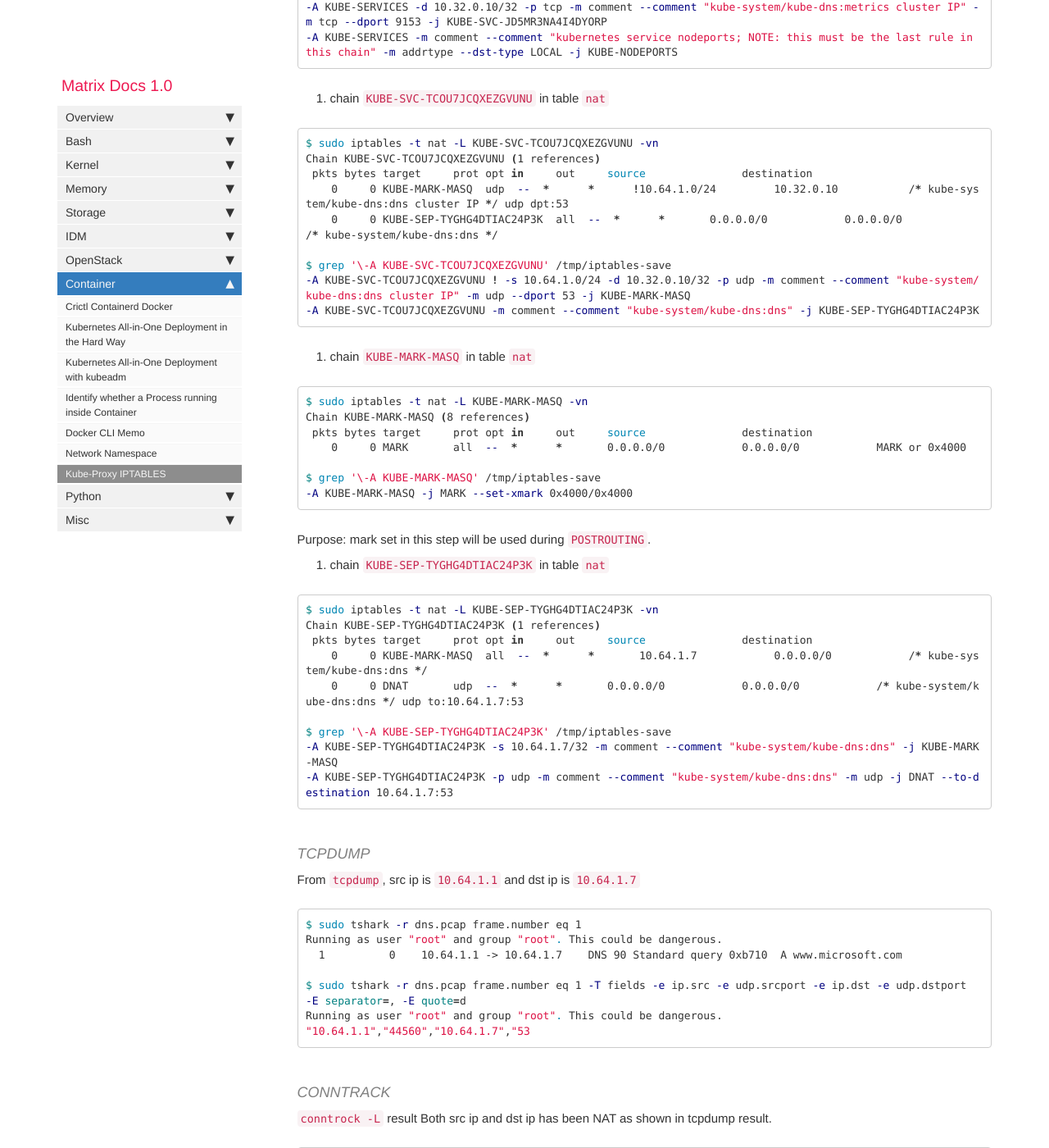
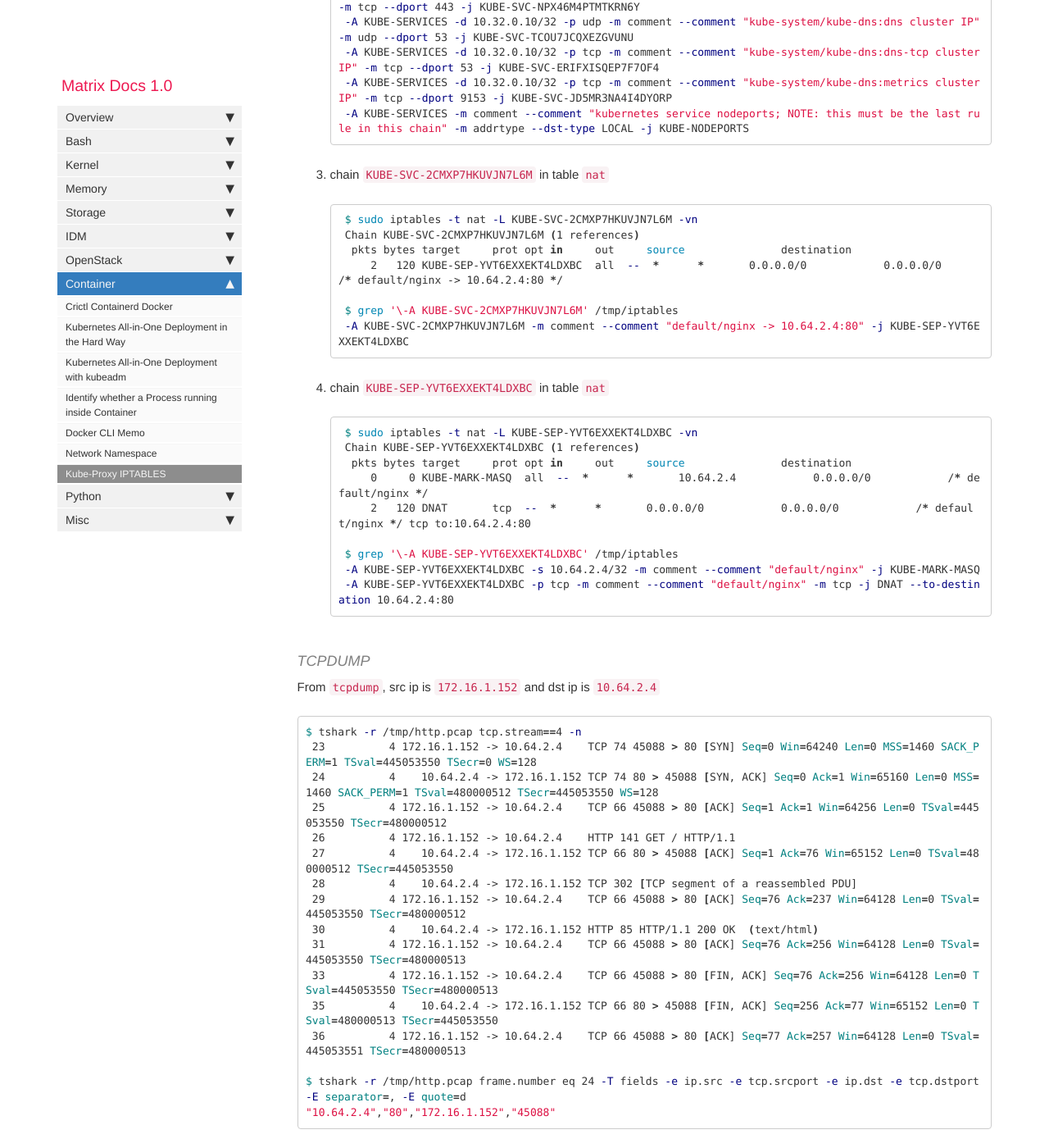
Before and after one commit to matrixzj/documentations, a Jekyll site: the page built from pages/container/kube-proxy_iptables.md, in a window 1280 px wide and 1400 px high, scrolled down 2165 px. Shown: the whole window at 82% size. Built offline with Jekyll 4.4.1, drawn with Linux system fonts in a browser that asks for light colours; comment, search, counter and statistics services are not loaded; some of the changed text lies outside the part shown.

Commit message:
20240221

````diff
--- a/pages/container/kube-proxy_iptables.md
+++ b/pages/container/kube-proxy_iptables.md
@@ -47,93 +47,86 @@ spec:
 1. chain `PREROUTING` in table `nat`
     ```bash
     $ sudo iptables -t nat -L PREROUTING -vn
-    Chain PREROUTING (policy ACCEPT 1 packets, 60 bytes)
+    Chain PREROUTING (policy ACCEPT 91 packets, 17780 bytes)
      pkts bytes target     prot opt in     out     source               destination
-       54  3657 KUBE-SERVICES  all  --  *      *       0.0.0.0/0            0.0.0.0/0            /* kubernetes service portals */
+     3102  597K KUBE-SERVICES  all  --  *      *       0.0.0.0/0            0.0.0.0/0            /* kubernetes service portals */
 
-    $ grep '\-A PREROUTING' /tmp/iptables-save
+    $ grep '\-A PREROUTING' /tmp/iptables
     -A PREROUTING -m comment --comment "kubernetes service portals" -j KUBE-SERVICES
     ```
 
 2. chain `KUBE-SERVICES` in table `nat`
+    ```bash
+    $ sudo iptables -t nat -L KUBE-SERVICES -vn
+    Chain KUBE-SERVICES (2 references)
+     pkts bytes target     prot opt in     out     source               destination
+        2   120 KUBE-SVC-2CMXP7HKUVJN7L6M  tcp  --  *      *       0.0.0.0/0            10.32.0.251          /* default/nginx cluster IP */ tcp dpt:80
+        0     0 KUBE-SVC-NPX46M4PTMTKRN6Y  tcp  --  *      *       0.0.0.0/0            10.32.0.1            /* default/kubernetes:https cluster IP */ tcp dpt:443
+        0     0 KUBE-SVC-TCOU7JCQXEZGVUNU  udp  --  *      *       0.0.0.0/0            10.32.0.10           /* kube-system/kube-dns:dns cluster IP */ udp dpt:53
+        0     0 KUBE-SVC-ERIFXISQEP7F7OF4  tcp  --  *      *       0.0.0.0/0            10.32.0.10           /* kube-system/kube-dns:dns-tcp cluster IP */ tcp dpt:53
+        0     0 KUBE-SVC-JD5MR3NA4I4DYORP  tcp  --  *      *       0.0.0.0/0            10.32.0.10           /* kube-system/kube-dns:metrics cluster IP */ tcp dpt:9153
+     3858  231K KUBE-NODEPORTS  all  --  *      *       0.0.0.0/0            0.0.0.0/0            /* kubernetes service nodeports; NOTE: this must be the last rule in this chain */ ADDRTYPE match dst-type LOCAL
 
-```bash
-$ sudo iptables -t nat -L KUBE-SERVICES  -vn
-Chain KUBE-SERVICES (2 references)
- pkts bytes target     prot opt in     out     source               destination
-    0     0 KUBE-SVC-NPX46M4PTMTKRN6Y  tcp  --  *      *       0.0.0.0/0            10.32.0.1            /* default/kubernetes:https cluster IP */ tcp dpt:443
-    0     0 KUBE-SVC-ERIFXISQEP7F7OF4  tcp  --  *      *       0.0.0.0/0            10.32.0.10           /* kube-system/kube-dns:dns-tcp cluster IP */ tcp dpt:53
-    0     0 KUBE-SVC-TCOU7JCQXEZGVUNU  udp  --  *      *       0.0.0.0/0            10.32.0.10           /* kube-system/kube-dns:dns cluster IP */ udp dpt:53
-    0     0 KUBE-SVC-JD5MR3NA4I4DYORP  tcp  --  *      *       0.0.0.0/0            10.32.0.10           /* kube-system/kube-dns:metrics cluster IP */ tcp dpt:9153
-    4   240 KUBE-NODEPORTS  all  --  *      *       0.0.0.0/0            0.0.0.0/0            /* kubernetes service nodeports; NOTE: this must be the last rule in this chain */ ADDRTYPE match dst-type LOCAL
+    $ grep '\-A KUBE-SERVICES' /tmp/iptables
+    -A KUBE-SERVICES -d 10.32.0.251/32 -p tcp -m comment --comment "default/nginx cluster IP" -m tcp --dport 80 -j KUBE-SVC-2CMXP7HKUVJN7L6M
+    -A KUBE-SERVICES -d 10.32.0.1/32 -p tcp -m comment --comment "default/kubernetes:https cluster IP" -m tcp --dport 443 -j KUBE-SVC-NPX46M4PTMTKRN6Y
+    -A KUBE-SERVICES -d 10.32.0.10/32 -p udp -m comment --comment "kube-system/kube-dns:dns cluster IP" -m udp --dport 53 -j KUBE-SVC-TCOU7JCQXEZGVUNU
+    -A KUBE-SERVICES -d 10.32.0.10/32 -p tcp -m comment --comment "kube-system/kube-dns:dns-tcp cluster IP" -m tcp --dport 53 -j KUBE-SVC-ERIFXISQEP7F7OF4
+    -A KUBE-SERVICES -d 10.32.0.10/32 -p tcp -m comment --comment "kube-system/kube-dns:metrics cluster IP" -m tcp --dport 9153 -j KUBE-SVC-JD5MR3NA4I4DYORP
+    -A KUBE-SERVICES -m comment --comment "kubernetes service nodeports; NOTE: this must be the last rule in this chain" -m addrtype --dst-type LOCAL -j KUBE-NODEPORTS
+    ```
 
-$ grep '\-A KUBE-SERVICES' /tmp/iptables-save
--A KUBE-SERVICES -d 10.32.0.1/32 -p tcp -m comment --comment "default/kubernetes:https cluster IP" -m tcp --dport 443 -j KUBE-SVC-NPX46M4PTMTKRN6Y
--A KUBE-SERVICES -d 10.32.0.10/32 -p tcp -m comment --comment "kube-system/kube-dns:dns-tcp cluster IP" -m tcp --dport 53 -j KUBE-SVC-ERIFXISQEP7F7OF4
--A KUBE-SERVICES -d 10.32.0.10/32 -p udp -m comment --comment "kube-system/kube-dns:dns cluster IP" -m udp --dport 53 -j KUBE-SVC-TCOU7JCQXEZGVUNU
--A KUBE-SERVICES -d 10.32.0.10/32 -p tcp -m comment --comment "kube-system/kube-dns:metrics cluster IP" -m tcp --dport 9153 -j KUBE-SVC-JD5MR3NA4I4DYORP
--A KUBE-SERVICES -m comment --comment "kubernetes service nodeports; NOTE: this must be the last rule in this chain" -m addrtype --dst-type LOCAL -j KUBE-NODEPORTS
-```
+3. chain `KUBE-SVC-2CMXP7HKUVJN7L6M` in table `nat`
+    ```bash
+    $ sudo iptables -t nat -L KUBE-SVC-2CMXP7HKUVJN7L6M -vn
+    Chain KUBE-SVC-2CMXP7HKUVJN7L6M (1 references)
+     pkts bytes target     prot opt in     out     source               destination
+        2   120 KUBE-SEP-YVT6EXXEKT4LDXBC  all  --  *      *       0.0.0.0/0            0.0.0.0/0            /* default/nginx -> 10.64.2.4:80 */
 
-3. chain `KUBE-SVC-TCOU7JCQXEZGVUNU` in table `nat`
+    $ grep '\-A KUBE-SVC-2CMXP7HKUVJN7L6M' /tmp/iptables
+    -A KUBE-SVC-2CMXP7HKUVJN7L6M -m comment --comment "default/nginx -> 10.64.2.4:80" -j KUBE-SEP-YVT6EXXEKT4LDXBC
+    ```
 
-```bash
-$ sudo iptables -t nat -L KUBE-SVC-TCOU7JCQXEZGVUNU -vn
-Chain KUBE-SVC-TCOU7JCQXEZGVUNU (1 references)
- pkts bytes target     prot opt in     out     source               destination
-    0     0 KUBE-MARK-MASQ  udp  --  *      *      !10.64.1.0/24         10.32.0.10           /* kube-system/kube-dns:dns cluster IP */ udp dpt:53
-    0     0 KUBE-SEP-TYGHG4DTIAC24P3K  all  --  *      *       0.0.0.0/0            0.0.0.0/0            /* kube-system/kube-dns:dns */
+4. chain `KUBE-SEP-YVT6EXXEKT4LDXBC` in table `nat`
+    ```bash
+    $ sudo iptables -t nat -L KUBE-SEP-YVT6EXXEKT4LDXBC -vn
+    Chain KUBE-SEP-YVT6EXXEKT4LDXBC (1 references)
+     pkts bytes target     prot opt in     out     source               destination
+        0     0 KUBE-MARK-MASQ  all  --  *      *       10.64.2.4            0.0.0.0/0            /* default/nginx */
+        2   120 DNAT       tcp  --  *      *       0.0.0.0/0            0.0.0.0/0            /* default/nginx */ tcp to:10.64.2.4:80
 
-$ grep '\-A KUBE-SVC-TCOU7JCQXEZGVUNU' /tmp/iptables-save
--A KUBE-SVC-TCOU7JCQXEZGVUNU ! -s 10.64.1.0/24 -d 10.32.0.10/32 -p udp -m comment --comment "kube-system/kube-dns:dns cluster IP" -m udp --dport 53 -j KUBE-MARK-MASQ
--A KUBE-SVC-TCOU7JCQXEZGVUNU -m comment --comment "kube-system/kube-dns:dns" -j KUBE-SEP-TYGHG4DTIAC24P3K
-```
-
-4. chain `KUBE-MARK-MASQ` in table `nat`
-
-```bash
-$ sudo iptables -t nat -L KUBE-MARK-MASQ -vn
-Chain KUBE-MARK-MASQ (8 references)
- pkts bytes target     prot opt in     out     source               destination
-    0     0 MARK       all  --  *      *       0.0.0.0/0            0.0.0.0/0            MARK or 0x4000
-
-$ grep '\-A KUBE-MARK-MASQ' /tmp/iptables-save
--A KUBE-MARK-MASQ -j MARK --set-xmark 0x4000/0x4000
-```
-Purpose: mark set in this step will be used during `POSTROUTING`.
-
-5. chain `KUBE-SEP-TYGHG4DTIAC24P3K` in table `nat`
-
-```bash
-$ sudo iptables -t nat -L KUBE-SEP-TYGHG4DTIAC24P3K -vn
-Chain KUBE-SEP-TYGHG4DTIAC24P3K (1 references)
- pkts bytes target     prot opt in     out     source               destination
-    0     0 KUBE-MARK-MASQ  all  --  *      *       10.64.1.7            0.0.0.0/0            /* kube-system/kube-dns:dns */
-    0     0 DNAT       udp  --  *      *       0.0.0.0/0            0.0.0.0/0            /* kube-system/kube-dns:dns */ udp to:10.64.1.7:53
-
-$ grep '\-A KUBE-SEP-TYGHG4DTIAC24P3K' /tmp/iptables-save
--A KUBE-SEP-TYGHG4DTIAC24P3K -s 10.64.1.7/32 -m comment --comment "kube-system/kube-dns:dns" -j KUBE-MARK-MASQ
--A KUBE-SEP-TYGHG4DTIAC24P3K -p udp -m comment --comment "kube-system/kube-dns:dns" -m udp -j DNAT --to-destination 10.64.1.7:53
-```
+    $ grep '\-A KUBE-SEP-YVT6EXXEKT4LDXBC' /tmp/iptables
+    -A KUBE-SEP-YVT6EXXEKT4LDXBC -s 10.64.2.4/32 -m comment --comment "default/nginx" -j KUBE-MARK-MASQ
+    -A KUBE-SEP-YVT6EXXEKT4LDXBC -p tcp -m comment --comment "default/nginx" -m tcp -j DNAT --to-destination 10.64.2.4:80
+    ```
 
 #### TCPDUMP
-From `tcpdump`, src ip is `10.64.1.1` and dst ip is `10.64.1.7`
+From `tcpdump`, src ip is `172.16.1.152` and dst ip is `10.64.2.4`
 ```bash
-$ sudo tshark -r dns.pcap frame.number eq 1
-Running as user "root" and group "root". This could be dangerous.
-  1          0    10.64.1.1 -> 10.64.1.7    DNS 90 Standard query 0xb710  A www.microsoft.com
+$ tshark -r /tmp/http.pcap tcp.stream==4 -n
+ 23          4 172.16.1.152 -> 10.64.2.4    TCP 74 45088 > 80 [SYN] Seq=0 Win=64240 Len=0 MSS=1460 SACK_PERM=1 TSval=445053550 TSecr=0 WS=128
+ 24          4    10.64.2.4 -> 172.16.1.152 TCP 74 80 > 45088 [SYN, ACK] Seq=0 Ack=1 Win=65160 Len=0 MSS=1460 SACK_PERM=1 TSval=480000512 TSecr=445053550 WS=128
+ 25          4 172.16.1.152 -> 10.64.2.4    TCP 66 45088 > 80 [ACK] Seq=1 Ack=1 Win=64256 Len=0 TSval=445053550 TSecr=480000512
+ 26          4 172.16.1.152 -> 10.64.2.4    HTTP 141 GET / HTTP/1.1
+ 27          4    10.64.2.4 -> 172.16.1.152 TCP 66 80 > 45088 [ACK] Seq=1 Ack=76 Win=65152 Len=0 TSval=480000512 TSecr=445053550
+ 28          4    10.64.2.4 -> 172.16.1.152 TCP 302 [TCP segment of a reassembled PDU]
+ 29          4 172.16.1.152 -> 10.64.2.4    TCP 66 45088 > 80 [ACK] Seq=76 Ack=237 Win=64128 Len=0 TSval=445053550 TSecr=480000512
+ 30          4    10.64.2.4 -> 172.16.1.152 HTTP 85 HTTP/1.1 200 OK  (text/html)
+ 31          4 172.16.1.152 -> 10.64.2.4    TCP 66 45088 > 80 [ACK] Seq=76 Ack=256 Win=64128 Len=0 TSval=445053550 TSecr=480000513
+ 33          4 172.16.1.152 -> 10.64.2.4    TCP 66 45088 > 80 [FIN, ACK] Seq=76 Ack=256 Win=64128 Len=0 TSval=445053550 TSecr=480000513
+ 35          4    10.64.2.4 -> 172.16.1.152 TCP 66 80 > 45088 [FIN, ACK] Seq=256 Ack=77 Win=65152 Len=0 TSval=480000513 TSecr=445053550
+ 36          4 172.16.1.152 -> 10.64.2.4    TCP 66 45088 > 80 [ACK] Seq=77 Ack=257 Win=64128 Len=0 TSval=445053551 TSecr=480000513
 
-$ sudo tshark -r dns.pcap frame.number eq 1 -T fields -e ip.src -e udp.srcport -e ip.dst -e udp.dstport  -E separator=, -E quote=d
-Running as user "root" and group "root". This could be dangerous.
-"10.64.1.1","44560","10.64.1.7","53
+$ tshark -r /tmp/http.pcap frame.number eq 24 -T fields -e ip.src -e tcp.srcport -e ip.dst -e tcp.dstport  -E separator=, -E quote=d
+"10.64.2.4","80","172.16.1.152","45088"
 ```
 
 #### CONNTRACK
-`conntrock -L` result
+`conntrock -L` result or check `/proc/net/nf_conntrack`
 Both src ip and dst ip has been NAT as shown in tcpdump result.
 ```bash
-$ grep 44560 /tmp/conntrack
-udp      17 21 src=172.16.1.35 dst=10.32.0.10 sport=44560 dport=53 src=10.64.1.7 dst=10.64.1.1 sport=53 dport=44560 mark=0 use=1
+$ grep 'dport=80 ' /tmp/conntrack
+tcp      6 118 TIME_WAIT src=172.16.1.152 dst=10.32.0.251 sport=43400 dport=80 src=10.64.2.4 dst=172.16.1.152 sport=80 dport=43400 [ASSURED] mark=0 use=1
 ```
 
 ### NodePort IP svc
````
